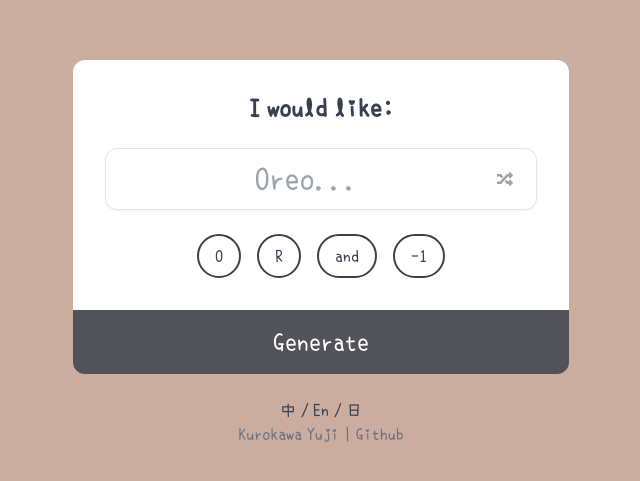
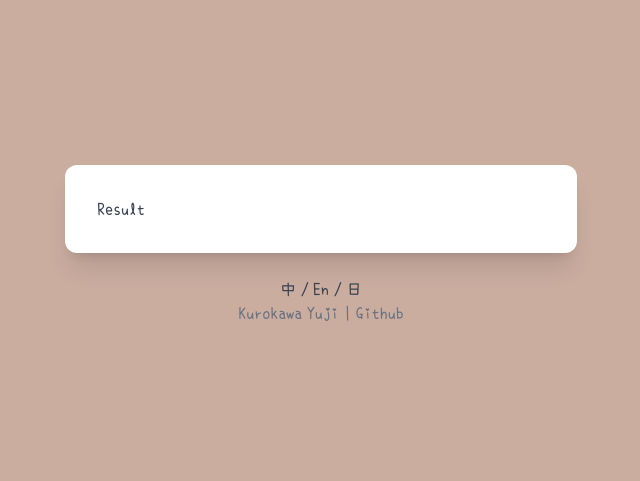
Before and after one commit to INEWSK/oreooo, a Next.js app: page /en in a window 1280 px wide. Shown: the part 151-632 px from the top of the page, without its empty margins (319-959 px from the left). Built offline with nearby package versions, Linux system fonts and the light colour scheme.

Commit message:
chore: refactor page component code

```diff
--- a/src/app/[lang]/page.tsx
+++ b/src/app/[lang]/page.tsx
@@ -8,25 +8,14 @@ import Container from "./ui/container";
 export default function Page() {
   const { loading, animating, ...page } = usePage();
 
-  const onSubmit = () => {
-    page.addLoading();
-  };
-
-  const onReset = () => {};
-
   const render = () => {
-    if (loading) {
-      return <Loading show={loading} animate={animating} />;
-    }
-
-    if (!loading) {
-      return (
-        <>
-          <Container onReset={onReset} onSubmit={onSubmit} />
-          <Footer />
-        </>
-      );
-    }
+    return (
+      <>
+        <Loading show={loading} animate={animating} />
+        <Container show={!loading} />
+        <Footer show={!loading} />
+      </>
+    );
   };
 
   return <div className="app">{render()}</div>;
--- a/src/app/[lang]/ui/container.tsx
+++ b/src/app/[lang]/ui/container.tsx
@@ -1,16 +1,16 @@
-import Form from "./form";
+import Result from "./result";
 
-export default function Container({
-  onSubmit,
-  onReset,
-}: {
-  onSubmit: () => void;
-  onReset: () => void;
-}) {
+export default function Container({ show = false }: { show?: boolean }) {
+  const result: OreoKey[] = [];
+
+  const submit = (oreoList: OreoKey[]) => {};
+
+  const back = () => {};
+
   return (
-    <div className="main">
-      <Form submit={onSubmit} />
-      {/* <Result reset={onReset} /> */}
-    </div>
+    <main className={`main ${show ? `block` : `hidden`}`}>
+      {/* <Form submit={submit} /> */}
+      <Result back={back} result={result} />
+    </main>
   );
 }
--- a/src/app/[lang]/ui/form.tsx
+++ b/src/app/[lang]/ui/form.tsx
@@ -1,15 +1,18 @@
-import { useCallback, useMemo, useState } from "react";
-import { FaRandom } from "react-icons/fa";
+import { useMemo, useState } from "react";
+import { FaRandom, FaTimes } from "react-icons/fa";
 import useKeyBindings from "../hook/useKeyBindings";
 
 const OreoKey = ["O", "R", "and", "-1"];
 
-export default function Form({ submit }: { submit: () => void }) {
+export default function Form({
+  submit,
+}: {
+  submit: (oreoList: OreoKey[]) => void;
+}) {
   const [oreoList, setOreoList] = useState<OreoKey[]>([]);
-  console.log("🚀 ~ file: form.tsx:9 ~ Form ~ oreoList:", oreoList);
   const bindings = useMemo(
     () => ({
-      Enter: () => submit(),
+      Enter: () => submit(oreoList),
       o: () => setOreoList([...oreoList, "o"]),
       r: () => setOreoList([...oreoList, "r"]),
       "-": () =>
@@ -24,7 +27,7 @@ export default function Form({ submit }: { submit: () => void }) {
 
   useKeyBindings(bindings);
 
-  const onClick = useCallback((e: React.MouseEvent<HTMLDivElement>) => {
+  const onClick = (e: React.MouseEvent<HTMLDivElement>) => {
     const value = e.currentTarget.innerText;
 
     switch (value) {
@@ -47,19 +50,26 @@ export default function Form({ submit }: { submit: () => void }) {
       default:
         break;
     }
-    // eslint-disable-next-line react-hooks/exhaustive-deps
-  }, []);
+  };
 
-  // const renderCount = useRef(0);
-
-  // useEffect(() => {
-  //   renderCount.current += 1;
-  //   console.log(`onClick has been recreated ${renderCount.current} time(s)`);
-  // }, [onClick]);
+  const trailing = (
+    <span
+      className="trailing"
+      onClick={() =>
+        oreoList.length > 0 ? setOreoList([]) : setOreoList(["o", "r"])
+      }
+    >
+      {oreoList.length === 0 ? (
+        <FaRandom className="random" />
+      ) : (
+        <FaTimes className="remove" />
+      )}
+    </span>
+  );
 
   return (
-    <div className="container">
-      <div className="form">
+    <>
+      <div className="card form">
         <label className="title">{`I would like: `}</label>
         <div className="input-box">
           <input
@@ -69,9 +79,7 @@ export default function Form({ submit }: { submit: () => void }) {
             value={oreoList.join("")}
             readOnly
           />
-          <span className="trailing">
-            <FaRandom />
-          </span>
+          {trailing}
         </div>
         <div className="control">
           {OreoKey.map((key) => (
@@ -81,9 +89,13 @@ export default function Form({ submit }: { submit: () => void }) {
           ))}
         </div>
       </div>
-      <button className="submit-btn" type="button" onClick={() => submit()}>
+      <button
+        className="submit-btn"
+        type="button"
+        onClick={() => submit(oreoList)}
+      >
         Generate
       </button>
-    </div>
+    </>
   );
 }
--- a/src/app/[lang]/ui/result.tsx
+++ b/src/app/[lang]/ui/result.tsx
@@ -1,3 +1,8 @@
-export default function Result({ reset }: { reset: () => void }) {
-  return <div>Result</div>;
+type ResultProps = {
+  back: () => void;
+  result: OreoKey[];
+};
+
+export default function Result({ back, result }: ResultProps) {
+  return <div className="card result">Result</div>;
 }
--- a/src/components/footer.tsx
+++ b/src/components/footer.tsx
@@ -8,9 +8,9 @@ const locales: {
   ja: "日",
 };
 
-export default function Footer() {
+export default function Footer({ show = false }: { show?: boolean }) {
   return (
-    <footer className="footer">
+    <footer className={`footer ${show ? `block` : `hidden`}`}>
       <ul className="lang-list">
         {Object.keys(locales).map((locale) => (
           <li key={locale} className="lang">
--- a/src/shared/styles/globals.scss
+++ b/src/shared/styles/globals.scss
@@ -11,12 +11,12 @@
 }
 
 .main {
-  @apply mx-auto w-full max-w-lg min-w-min;
-  .container {
-    @apply px-2 pt-8;
+  @apply mx-auto w-full max-w-lg min-w-min m-4 mb-0;
+  .card {
+    @apply bg-white rounded-xl shadow-xl p-8;
   }
   .form {
-    @apply bg-white flex flex-col gap-6 rounded-t-xl p-8;
+    @apply flex flex-col gap-6 rounded-b-none;
     .title {
       @apply text-2xl font-bold text-center;
     }
```
